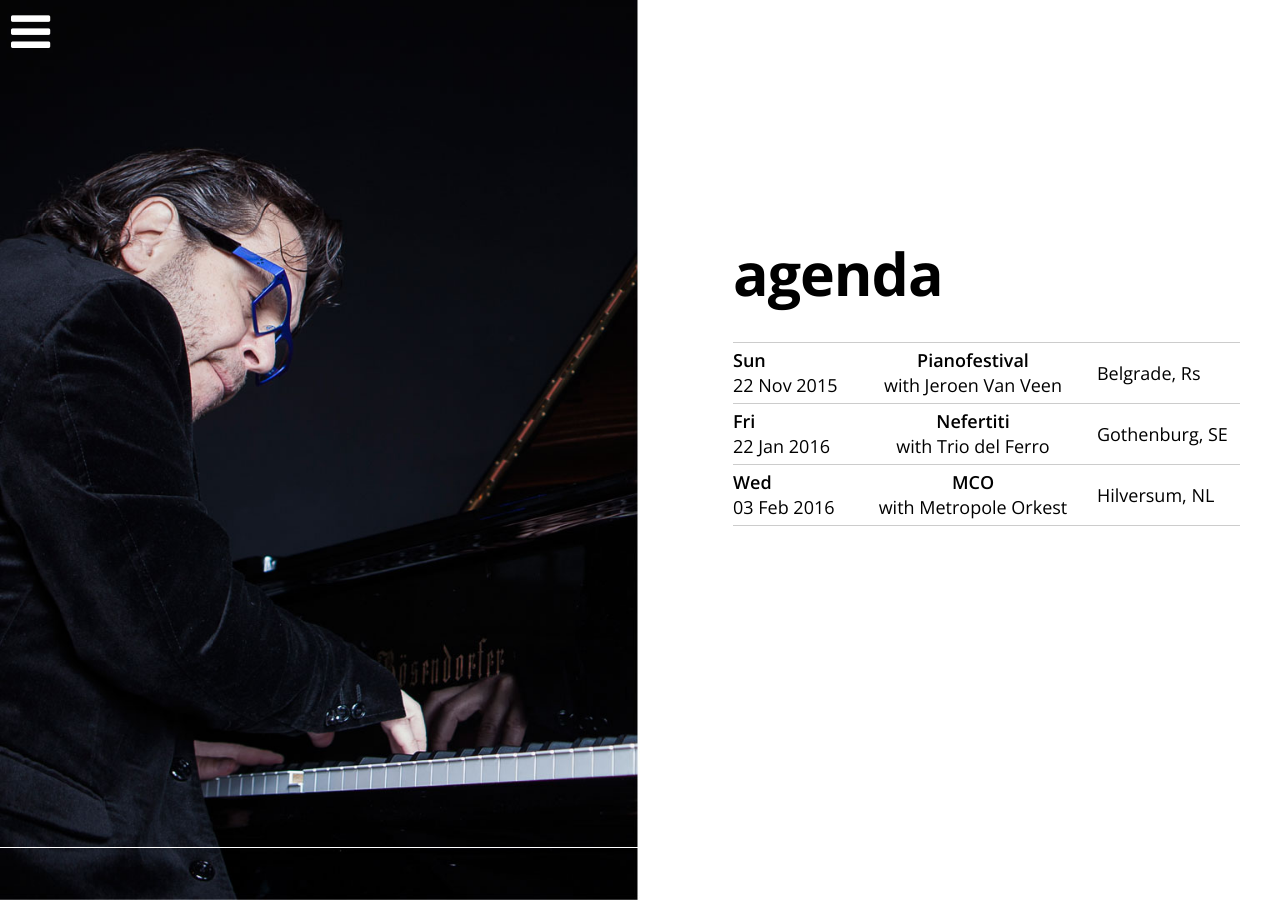
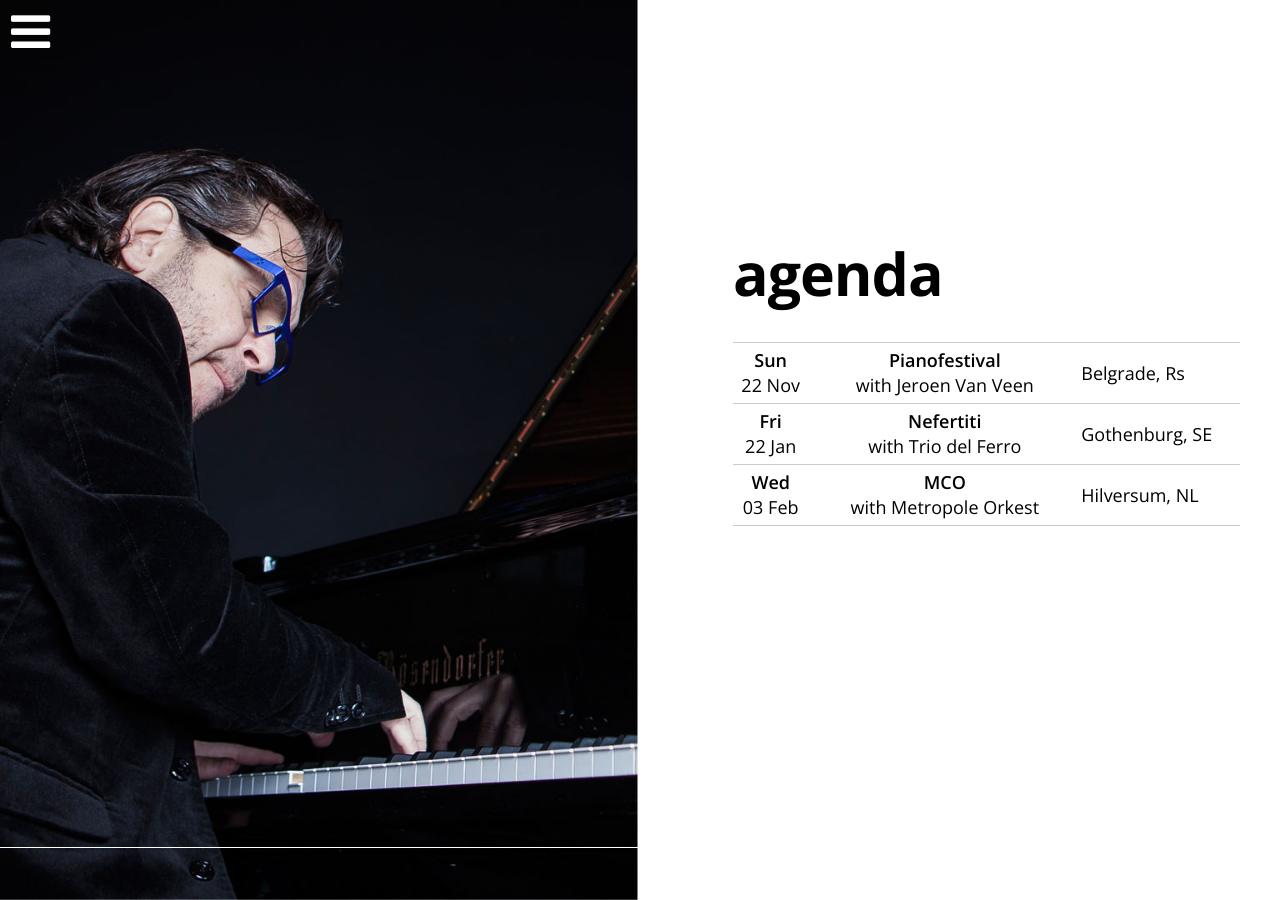
Before and after one commit to mikedelferro/website, a Jekyll site: the page built from agenda.html, in a window 1280 px wide. Built offline with Jekyll 4.4.1, drawn with Linux system fonts in a browser that asks for light colours; nearby versions of some CDN libraries.

Commit message:
Updated '_layouts/agenda.html' via CloudCannon

```diff
--- a/_layouts/agenda.html
+++ b/_layouts/agenda.html
@@ -617,7 +617,7 @@
 {% for item in site.gigs %}
 
    <tr>
-       <td style="border-top: 1px solid #ccc; padding: 5px 20px 5px 0px; white-space: nowrap;" ><span style="font-weight: 600;">{{ item.date | date: "%a" }}</span><br />{{ item.date | date: "%d %b %Y" }}</td>
+       <td style="border-top: 1px solid #ccc; padding: 5px 20px 5px 0px; text-align: center; white-space: nowrap;" ><span style="font-weight: 600;">{{ item.date | date: "%a" }}</span><br />{{ item.date | date: "%d %b" }}</td>
        <td style="border-top: 1px solid #ccc; padding: 5px 20px 5px 0px; text-align: center; "><a href="{{ item.url }}" target="_blank" style="font-weight: 600; text-decoration: none;">{{ item.venue }}</a><br />{{ item.title }}</td>
        <td style="border-top: 1px solid #ccc; padding: 5px 0px 5px 0px; white-space: nowrap;">{{ item.location }}</td>
     </tr>
```
